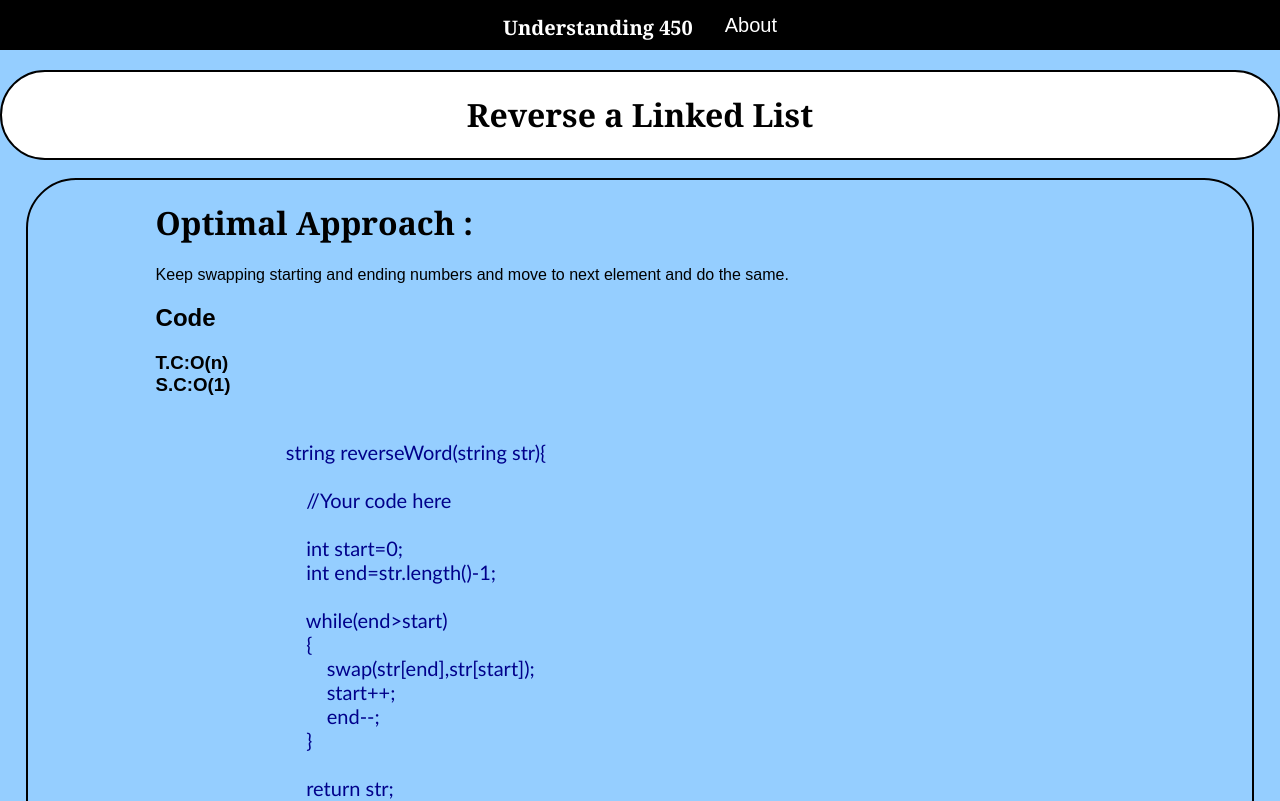
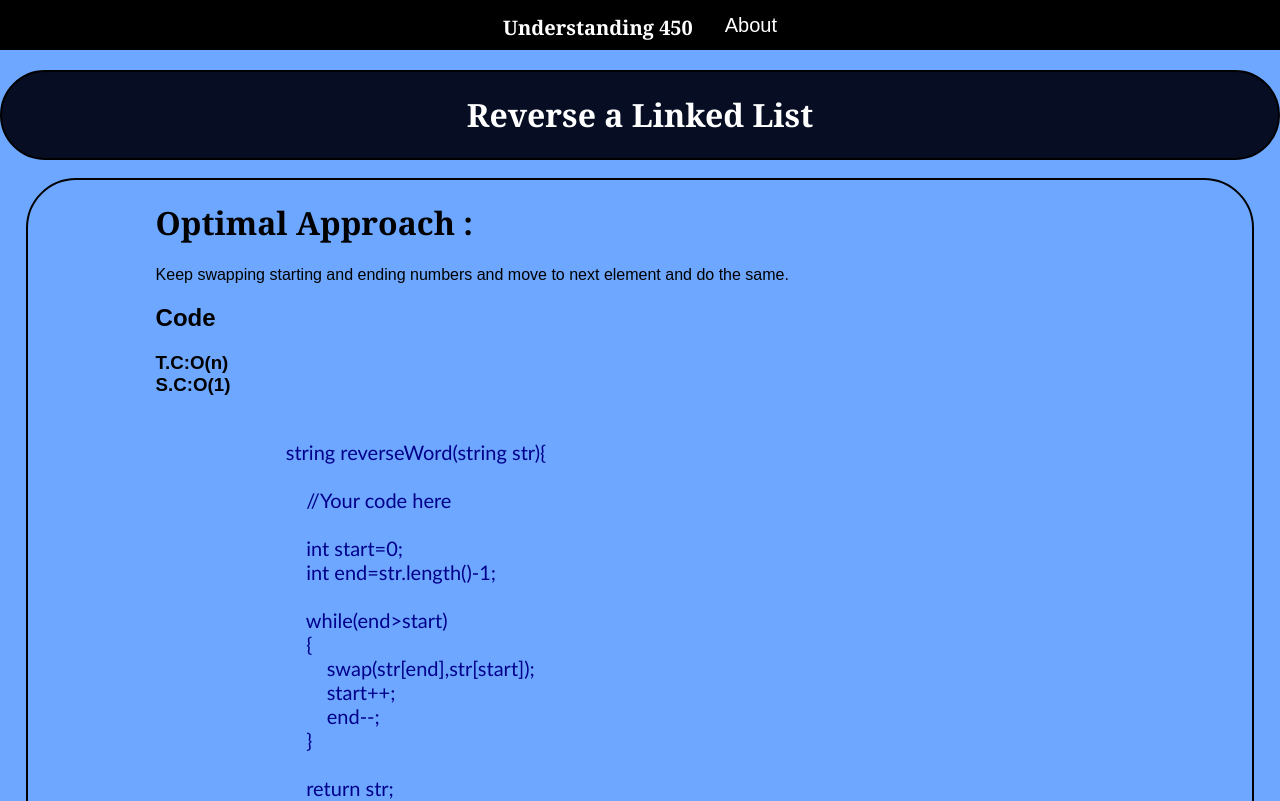
Before and after one commit to amanchauhan112/understanding450, a React (Create React App) app in the folder client/: page /a_1 in a window 1280 px wide. Shown: the top 801 px of the page. Built offline with nearby package versions, Linux system fonts and the light colour scheme.

Commit message:
changed css

```diff
--- a/client/src/Components/Answers/answer.css
+++ b/client/src/Components/Answers/answer.css
@@ -5,7 +5,8 @@
 
 .ans_heading {
   border: 2px solid black;
-  background-color: white;
+  background-color: rgb(7, 14, 36);
+  color:white;
   margin-top: 20px;
   display: flex;
   justify-content: center;
--- a/client/src/Components/pages/style.css
+++ b/client/src/Components/pages/style.css
@@ -47,7 +47,8 @@
 
 body {
   font-family: "Montserrat", sans-serif;
-  background-color:rgb(149, 206, 255);
+  /* background-color:rgb(149, 206, 255); */
+  background-color:rgb(109, 167, 255);
   margin-bottom: 30px;
 }
 
@@ -57,6 +58,11 @@ body {
 
 h1{
   font-family: Georgia, 'Times New Roman', Times, serif;
+}
+
+.Ques{
+  color: rgb(3, 73, 67);
+  font-size: 22px;
 }
 
 .question{
```
